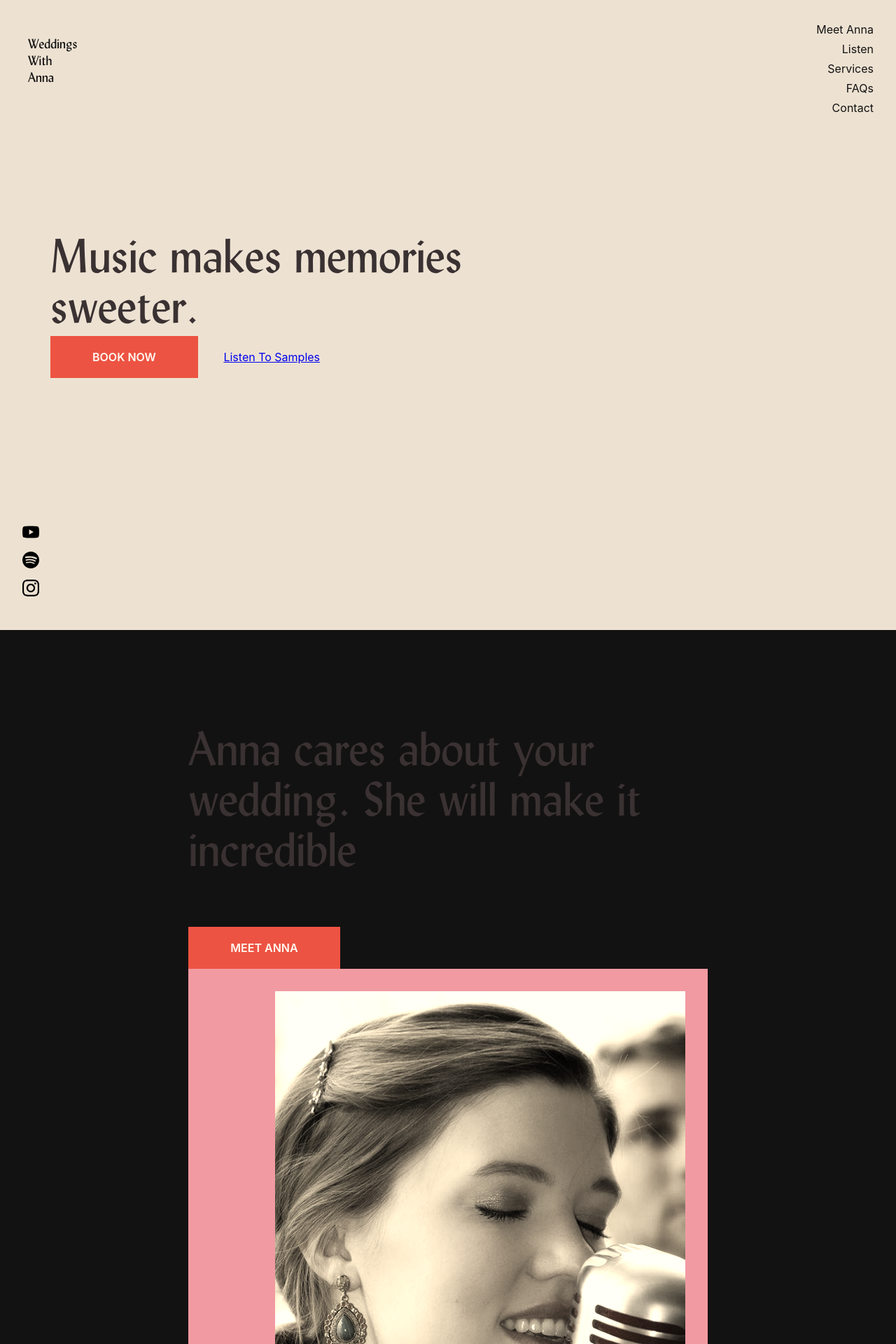
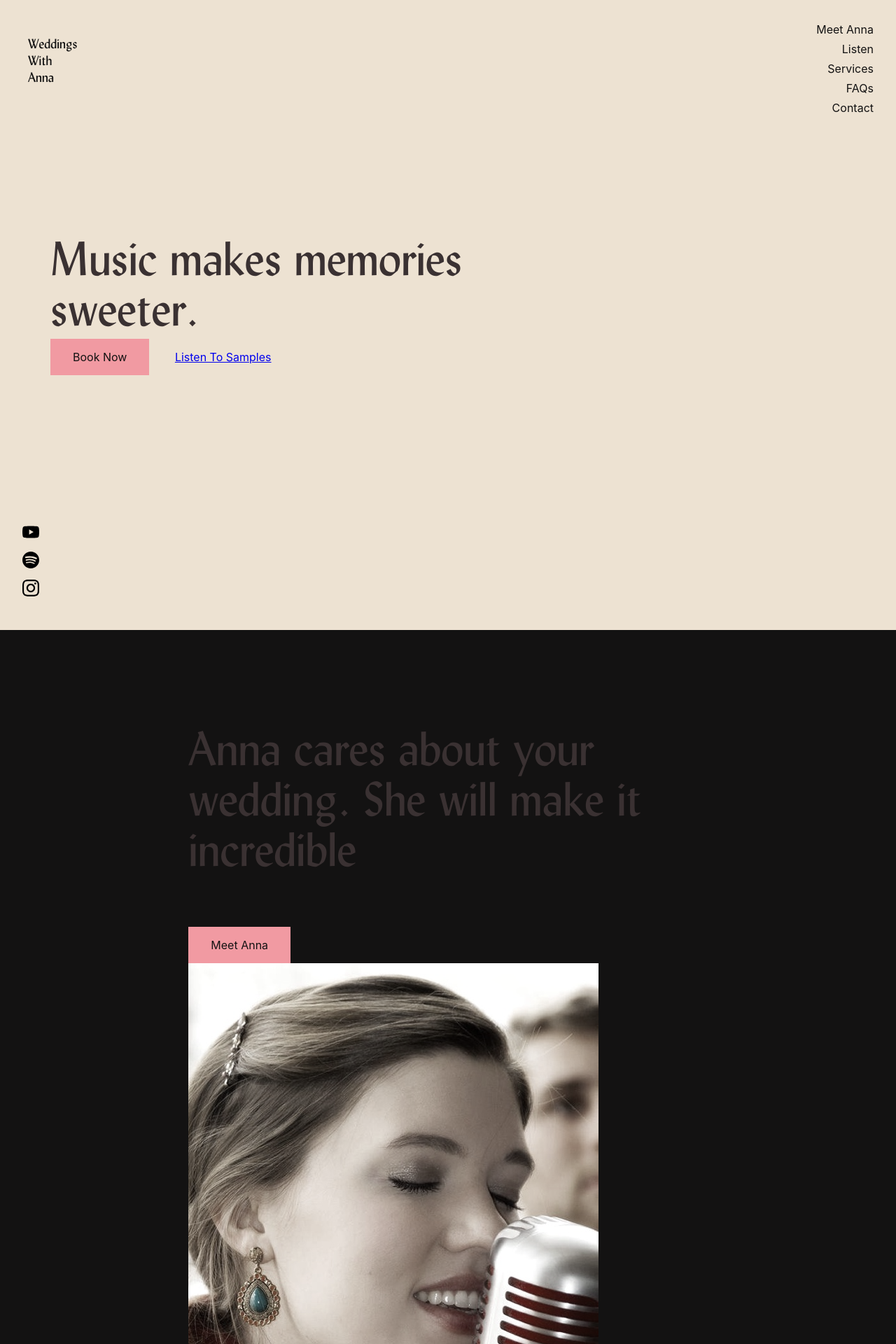
Before and after one commit to lukemoderwell/wwa, a Jekyll site: the page built from index.html, in a window 1280 px wide. Shown: the top 1920 px of the page at 70% size. Built offline with Jekyll 4.4.1, drawn with Linux system fonts in a browser that asks for light colours; a script that is not in the unit is left out; comment, search, counter and statistics services are not loaded.

Commit message:
default fonts > karla

```diff
--- a/assets/css/_base.scss
+++ b/assets/css/_base.scss
@@ -3,7 +3,7 @@
 }
 
 body {
-  font-family: 'karla', -apple-system, BlinkMacSystemFont, 'Segoe UI', Roboto, Oxygen, Ubuntu, Cantarell, 'Open Sans', 'Helvetica Neue', sans-serif;
+  font-family: -apple-system, BlinkMacSystemFont, 'Segoe UI', Roboto, Oxygen, Ubuntu, Cantarell, 'Open Sans', 'Helvetica Neue', sans-serif;
   background: $black;
   color: $gray;
 }
@@ -54,32 +54,21 @@
 
 .portrait {
   position: relative;
-  background-color: $salmon;
-  height: 0;
-  padding-bottom: 150%;
+
+  svg {
+    position: absolute;
+    width: 6rem;
+    top: 35%;
+    left: -3rem;
+    z-index: 2;
+  }
 
   img {
-    position: absolute;
-    top: 2rem;
-    right: 2rem;
-    filter: saturate(30%) sepia(50%);
+    filter: saturate(45%);
     transition: 250ms all ease-out;
+    z-index: 0;
     &:hover {
       filter: none;
     }
   }
-
-
-
-  .portrait-after {
-    content: '';
-    display: block;
-    position: absolute;
-    width: 100%;
-    height: 100%;
-    top: 1rem;
-    left: 1rem;
-    background-color: $salmon;
-    z-index: -1;
-  }
 }
--- a/assets/css/_button.scss
+++ b/assets/css/_button.scss
@@ -1,15 +1,13 @@
 .btn {
   display: inline-block;
   position: relative;
-  padding: 1.25rem 3.75rem;
-  background-color: $tomato;
-  color: $white;
-  font-weight: 600;
+  padding: 1rem 2rem;
+  background-color: $salmon;
+  color: $black;
   text-decoration: none;
-  text-transform: uppercase;
   transition: 350ms all ease-in-out;
 }
 
 .btn:hover {
-  background-color: darken($tomato, 5);
+  background-color: lighten($salmon, 5);
 }
--- a/assets/css/_typography.scss
+++ b/assets/css/_typography.scss
@@ -19,6 +19,7 @@
   font-size: 4.236rem;
   @media (min-width: $lg) {
     font-size: 6.854rem; // 109.664px
+    line-height: 1;
   }
 }
 
```
